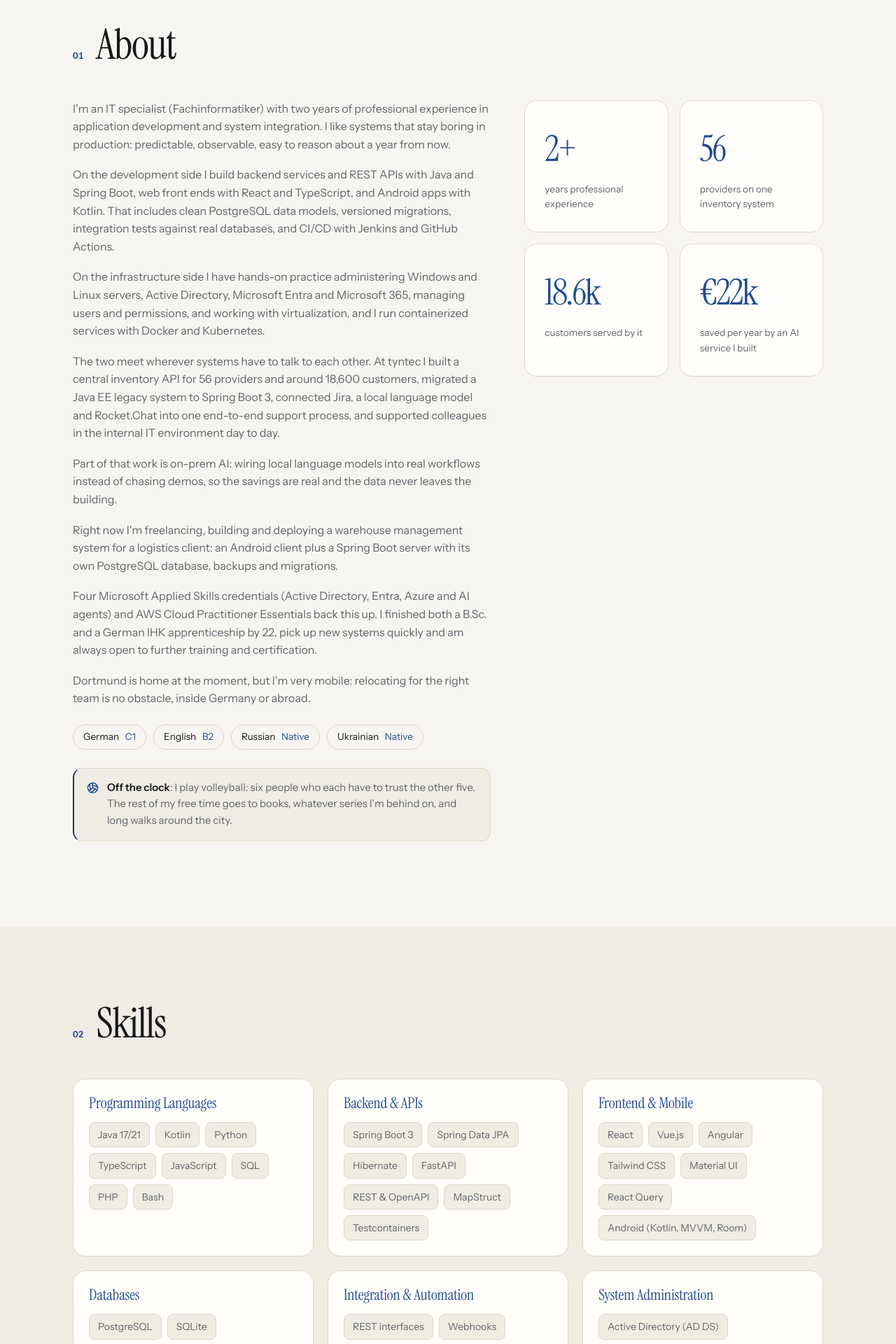
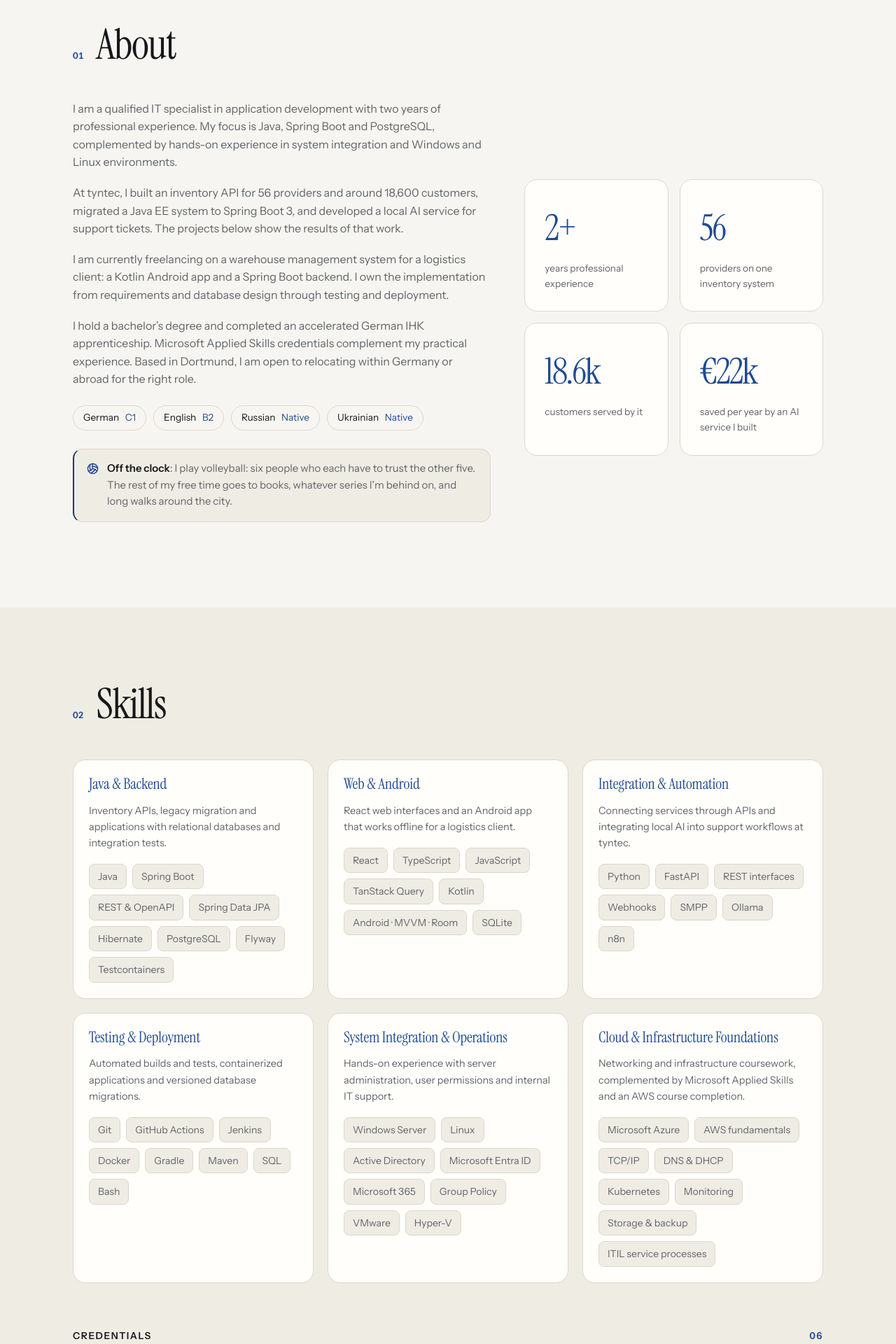
Before and after one commit to ATarasovHub/PersonalWebSite, a React (Vite) app: page / in a window 1280 px wide. Shown: the part 880-2800 px from the top of the page at 70% size. Built offline with nearby package versions, Linux system fonts and the light colour scheme.

Commit message:
Clarify developer focus and streamline portfolio content

```diff
--- a/src/App.css
+++ b/src/App.css
@@ -556,7 +556,7 @@ main {
 .about-stats {
   display: grid;
   grid-template-columns: repeat(2, 1fr);
-  align-self: start;
+  align-self: center;
   gap: 16px;
 }
 
@@ -659,6 +659,13 @@ main {
   color: var(--color-accent);
 }
 
+.skill-summary {
+  color: var(--color-text-muted);
+  font-size: 0.9rem;
+  line-height: 1.6;
+  margin-bottom: 18px;
+}
+
 /* Chips brighten together with their card, then lift individually. */
 .skill-group:hover .skill-chip {
   border-color: rgba(var(--color-accent-rgb), 0.32);
--- a/src/components/Skills.tsx
+++ b/src/components/Skills.tsx
@@ -109,6 +109,7 @@ export default function Skills() {
             <div className="skill-group">
               <span className="skill-sheen" aria-hidden="true" />
               <h3>{group.title}</h3>
+              <p className="skill-summary">{group.summary}</p>
               <div className="skill-chips">
                 {group.items.map((skill) => <span key={skill} className="skill-chip">{skill}</span>)}
               </div>
--- a/src/data/content.de.ts
+++ b/src/data/content.de.ts
@@ -2,9 +2,9 @@ import type { Content } from './types'
 import { personal } from './profile'
 
 export const de: Content = {
-  role: 'Anwendungsentwickler & Systemintegrator',
-  roleLine: 'Anwendungsentwicklung · Systemintegration · Java / Spring Boot · Microsoft-Infrastruktur',
-  tagline: 'Ich entwickle Anwendungen und verbinde sie mit den Systemen und der Infrastruktur, auf denen sie zuverlässig laufen.',
+  role: 'Softwareentwickler · Java & Spring Boot',
+  roleLine: 'Softwareentwickler · Java & Spring Boot',
+  tagline: 'Ich entwickle Backend-Systeme und REST-APIs – mit Erfahrung in Systemintegration und IT-Betrieb.',
   location: 'Dortmund, Deutschland',
   status: 'Offen für Angebote',
 
@@ -34,14 +34,10 @@ export const de: Content = {
   },
 
   bio: [
-    'Ich bin Fachinformatiker mit zwei Jahren Berufserfahrung in der Anwendungsentwicklung und der Systemintegration. Ich mag Systeme, die im Produktivbetrieb langweilig bleiben: vorhersehbar, beobachtbar und auch in einem Jahr noch nachvollziehbar.',
-    'Auf der Entwicklungsseite baue ich Backend-Dienste und REST-APIs mit Java und Spring Boot, Weboberflächen mit React und TypeScript sowie Android-Apps mit Kotlin. Dazu gehören sauberes Datenbankdesign mit PostgreSQL, versionierte Migrationen, Integrationstests gegen echte Datenbanken und CI/CD mit Jenkins und GitHub Actions.',
-    'Auf der Infrastrukturseite habe ich Praxis in der Administration von Windows- und Linux-Servern, Active Directory, Microsoft Entra und Microsoft 365, in der Benutzer- und Rechteverwaltung sowie in der Virtualisierung, und ich betreibe containerisierte Dienste mit Docker und Kubernetes.',
-    'Beides kommt dort zusammen, wo Systeme miteinander sprechen müssen. Bei tyntec habe ich eine zentrale Bestands-API für 56 Provider und rund 18.600 Kunden entwickelt, ein Java-EE-Altsystem auf Spring Boot 3 migriert, Jira, ein lokales Sprachmodell und Rocket.Chat zu einem durchgehenden Support-Prozess verbunden und Kolleginnen und Kollegen im laufenden IT-Betrieb unterstützt.',
-    'Ein Teil davon ist On-Premises-KI: lokale Sprachmodelle in echte Arbeitsabläufe einbinden, statt Demos hinterherzulaufen. So ist die Ersparnis real und die Daten verlassen das Haus nicht.',
-    'Derzeit arbeite ich freiberuflich und setze für einen Logistikkunden ein Lagerverwaltungssystem um und in Betrieb: einen Android-Client und eine Spring-Boot-Serveranwendung mit eigener PostgreSQL-Datenbank, Datensicherung und Migrationen.',
-    'Belegt wird das durch vier Microsoft-Applied-Skills-Nachweise (Active Directory, Entra, Azure und KI-Agenten) sowie AWS Cloud Practitioner Essentials. Bachelor und IHK-Ausbildung habe ich mit 22 abgeschlossen, ich arbeite mich schnell in neue Systeme ein und bin offen für Weiterbildung und Zertifizierung.',
-    'Dortmund ist derzeit mein Zuhause, aber ich bin sehr mobil: Für das richtige Team ziehe ich um, innerhalb Deutschlands wie auch ins Ausland.',
+    'Ich bin Fachinformatiker für Anwendungsentwicklung mit zwei Jahren Berufserfahrung. Mein Schwerpunkt liegt auf Java, Spring Boot und PostgreSQL. Dazu bringe ich praktische Erfahrung in der Systemintegration und im Betrieb von Windows- und Linux-Umgebungen mit.',
+    'Bei tyntec habe ich eine Bestands-API für 56 Provider und rund 18.600 Kunden entwickelt, ein Java-EE-System auf Spring Boot 3 migriert und einen lokalen KI-Dienst zur Ticketbearbeitung umgesetzt. Die Ergebnisse dieser Arbeit finden Sie in den Projekten.',
+    'Aktuell entwickle ich freiberuflich ein Lagerverwaltungssystem für einen Logistikkunden: eine Android-App mit Kotlin und ein Spring-Boot-Backend. Von den Anforderungen über Datenbank und Tests bis zur Bereitstellung verantworte ich die Umsetzung selbst.',
+    'Ich habe einen Bachelorabschluss und eine verkürzte IHK-Ausbildung. Microsoft-Applied-Skills-Nachweise ergänzen meine praktische Erfahrung. Ich lebe in Dortmund und bin für eine passende Stelle innerhalb Deutschlands oder ins Ausland umzugsbereit.',
   ],
 
   offTheClock: {
@@ -58,44 +54,34 @@ export const de: Content = {
 
   skillGroups: [
     {
-      title: 'Programmiersprachen',
-      items: ['Java 17/21', 'Kotlin', 'Python', 'TypeScript', 'JavaScript', 'SQL', 'PHP', 'Bash'],
+      title: 'Java & Backend',
+      summary: 'Bestands-API, Legacy-Migration und eigene Anwendungen mit relationalen Datenbanken und Integrationstests.',
+      items: ['Java', 'Spring Boot', 'REST & OpenAPI', 'Spring Data JPA', 'Hibernate', 'PostgreSQL', 'Flyway', 'Testcontainers'],
     },
     {
-      title: 'Backend & APIs',
-      items: ['Spring Boot 3', 'Spring Data JPA', 'Hibernate', 'FastAPI', 'REST & OpenAPI', 'MapStruct', 'Testcontainers'],
-    },
-    {
-      title: 'Frontend & Mobile',
-      items: ['React', 'Vue.js', 'Angular', 'Tailwind CSS', 'Material UI', 'React Query', 'Android (Kotlin, MVVM, Room)'],
-    },
-    {
-      title: 'Datenbanken',
-      items: ['PostgreSQL', 'SQLite', 'Flyway-Migrationen', 'Caffeine Cache'],
+      title: 'Web & Android',
+      summary: 'React-Oberflächen für Webanwendungen und eine offline-fähige Android-App für einen Logistikkunden.',
+      items: ['React', 'TypeScript', 'JavaScript', 'TanStack Query', 'Kotlin', 'Android · MVVM · Room', 'SQLite'],
     },
     {
       title: 'Integration & Automatisierung',
-      items: ['REST-Schnittstellen', 'Webhooks', 'SMPP', 'n8n', 'Ollama (On-Premises-KI)', 'MLflow', 'Label Studio'],
+      summary: 'Schnittstellen zwischen Diensten und lokale KI zur Bearbeitung von Support-Tickets bei tyntec.',
+      items: ['Python', 'FastAPI', 'REST-Schnittstellen', 'Webhooks', 'SMPP', 'Ollama', 'n8n'],
     },
     {
-      title: 'Systemadministration',
-      items: ['Active Directory (AD DS)', 'Microsoft Entra ID', 'Microsoft 365', 'Windows Server', 'Linux (Ubuntu, CentOS)', 'Benutzer- & Rechteverwaltung', 'Gruppenrichtlinien'],
+      title: 'Tests & Bereitstellung',
+      summary: 'Automatisierte Builds und Tests, containerisierte Anwendungen und versionierte Datenbankmigrationen.',
+      items: ['Git', 'GitHub Actions', 'Jenkins', 'Docker', 'Gradle', 'Maven', 'SQL', 'Bash'],
     },
     {
-      title: 'Virtualisierung & Container',
-      items: ['VMware', 'Hyper-V', 'Docker', 'Kubernetes'],
+      title: 'Systemintegration & Betrieb',
+      summary: 'Praktische Erfahrung mit Serveradministration, Benutzerrechten und Unterstützung im internen IT-Betrieb.',
+      items: ['Windows Server', 'Linux', 'Active Directory', 'Microsoft Entra ID', 'Microsoft 365', 'Gruppenrichtlinien', 'VMware', 'Hyper-V'],
     },
     {
-      title: 'Cloud',
-      items: ['Microsoft Azure', 'Ressourcenverwaltung', 'Identitäts- & Zugriffsverwaltung', 'AWS-Grundlagen'],
-    },
-    {
-      title: 'Netzwerk, Betrieb & Service',
-      items: ['TCP/IP', 'DNS', 'DHCP', 'Monitoring', 'Storage- & Backup-Konzepte', 'ITIL-Serviceprozesse'],
-    },
-    {
-      title: 'DevOps & Werkzeuge',
-      items: ['Git', 'Jenkins CI', 'GitHub Actions', 'Gradle', 'Maven', 'Jira', 'Confluence', 'Rocket.Chat', 'Salesforce CRM', 'Shopware'],
+      title: 'Cloud & Infrastruktur-Grundlagen',
+      summary: 'Ausbildung und Weiterbildung in Netzwerken und Infrastruktur, ergänzt durch Microsoft Applied Skills und einen AWS-Kursabschluss.',
+      items: ['Microsoft Azure', 'AWS-Grundlagen', 'TCP/IP', 'DNS & DHCP', 'Kubernetes', 'Monitoring', 'Storage & Backup', 'ITIL-Serviceprozesse'],
     },
   ],
 
@@ -417,7 +403,7 @@ export const de: Content = {
   contact: {
     heading: 'Sprechen wir',
     intro:
-      'Ich bin offen für Positionen in der Anwendungsentwicklung, der Systemintegration und im IT-Support sowie für freiberufliche Projekte. Schreiben Sie mir direkt oder melden Sie sich über LinkedIn; beides erreicht mich sofort.',
+      'Ich suche eine Stelle in der Softwareentwicklung mit Java und Spring Boot. Auch Aufgaben an der Schnittstelle zu Systemintegration und IT-Betrieb interessieren mich. Für freiberufliche Projekte bin ich ebenfalls offen. Schreiben Sie mir per E-Mail oder auf LinkedIn.',
     emailCta: 'E-Mail schreiben',
     linkedinCta: 'Auf LinkedIn vernetzen',
     copy: 'Adresse kopieren',
@@ -433,8 +419,8 @@ export const de: Content = {
   },
 
   meta: {
-    title: 'Andrii Tarasov | Anwendungsentwickler & Systemintegrator',
+    title: 'Andrii Tarasov | Java & Spring Boot Entwickler',
     description:
-      'Fachinformatiker in Dortmund für Anwendungsentwicklung und Systemintegration: Java, Spring Boot, React und Kotlin sowie Active Directory, Microsoft Entra, Azure, Docker und API-Integration. Offen für Positionen in Entwicklung, Systemintegration und Support.',
+      'Java- und Spring-Boot-Entwickler in Dortmund mit Erfahrung in Systemintegration. Projekte, Berufserfahrung und Lebenslauf. Offen für Angebote und umzugsbereit.',
   },
 }
--- a/src/data/content.en.ts
+++ b/src/data/content.en.ts
@@ -2,9 +2,9 @@ import type { Content } from './types'
 import { personal } from './profile'
 
 export const en: Content = {
-  role: 'Software Developer & System Integration Engineer',
-  roleLine: 'Application Development · System Integration · Java / Spring Boot · Microsoft Infrastructure',
-  tagline: 'I build applications and connect them to the systems and infrastructure they run on reliably.',
+  role: 'Software Developer · Java & Spring Boot',
+  roleLine: 'Software Developer · Java & Spring Boot',
+  tagline: 'I build backend systems and REST APIs, with hands-on experience in system integration and IT operations.',
   location: 'Dortmund, Germany',
   status: 'Open to work',
 
@@ -34,14 +34,10 @@ export const en: Content = {
   },
 
   bio: [
-    "I'm an IT specialist (Fachinformatiker) with two years of professional experience in application development and system integration. I like systems that stay boring in production: predictable, observable, easy to reason about a year from now.",
-    'On the development side I build backend services and REST APIs with Java and Spring Boot, web front ends with React and TypeScript, and Android apps with Kotlin. That includes clean PostgreSQL data models, versioned migrations, integration tests against real databases, and CI/CD with Jenkins and GitHub Actions.',
-    'On the infrastructure side I have hands-on practice administering Windows and Linux servers, Active Directory, Microsoft Entra and Microsoft 365, managing users and permissions, and working with virtualization, and I run containerized services with Docker and Kubernetes.',
-    'The two meet wherever systems have to talk to each other. At tyntec I built a central inventory API for 56 providers and around 18,600 customers, migrated a Java EE legacy system to Spring Boot 3, connected Jira, a local language model and Rocket.Chat into one end-to-end support process, and supported colleagues in the internal IT environment day to day.',
-    'Part of that work is on-prem AI: wiring local language models into real workflows instead of chasing demos, so the savings are real and the data never leaves the building.',
-    "Right now I'm freelancing, building and deploying a warehouse management system for a logistics client: an Android client plus a Spring Boot server with its own PostgreSQL database, backups and migrations.",
-    'Four Microsoft Applied Skills credentials (Active Directory, Entra, Azure and AI agents) and AWS Cloud Practitioner Essentials back this up. I finished both a B.Sc. and a German IHK apprenticeship by 22, pick up new systems quickly and am always open to further training and certification.',
-    "Dortmund is home at the moment, but I'm very mobile: relocating for the right team is no obstacle, inside Germany or abroad.",
+    'I am a qualified IT specialist in application development with two years of professional experience. My focus is Java, Spring Boot and PostgreSQL, complemented by hands-on experience in system integration and Windows and Linux environments.',
+    'At tyntec, I built an inventory API for 56 providers and around 18,600 customers, migrated a Java EE system to Spring Boot 3, and developed a local AI service for support tickets. The projects below show the results of that work.',
+    'I am currently freelancing on a warehouse management system for a logistics client: a Kotlin Android app and a Spring Boot backend. I own the implementation from requirements and database design through testing and deployment.',
+    'I hold a bachelor’s degree and completed an accelerated German IHK apprenticeship. Microsoft Applied Skills credentials complement my practical experience. Based in Dortmund, I am open to relocating within Germany or abroad for the right role.',
   ],
 
   offTheClock: {
@@ -58,44 +54,34 @@ export const en: Content = {
 
   skillGroups: [
     {
-      title: 'Programming Languages',
-      items: ['Java 17/21', 'Kotlin', 'Python', 'TypeScript', 'JavaScript', 'SQL', 'PHP', 'Bash'],
+      title: 'Java & Backend',
+      summary: 'Inventory APIs, legacy migration and applications with relational databases and integration tests.',
+      items: ['Java', 'Spring Boot', 'REST & OpenAPI', 'Spring Data JPA', 'Hibernate', 'PostgreSQL', 'Flyway', 'Testcontainers'],
     },
     {
-      title: 'Backend & APIs',
-      items: ['Spring Boot 3', 'Spring Data JPA', 'Hibernate', 'FastAPI', 'REST & OpenAPI', 'MapStruct', 'Testcontainers'],
-    },
-    {
-      title: 'Frontend & Mobile',
-      items: ['React', 'Vue.js', 'Angular', 'Tailwind CSS', 'Material UI', 'React Query', 'Android (Kotlin, MVVM, Room)'],
-    },
-    {
-      title: 'Databases',
-      items: ['PostgreSQL', 'SQLite', 'Flyway migrations', 'Caffeine Cache'],
+      title: 'Web & Android',
+      summary: 'React web interfaces and an Android app that works offline for a logistics client.',
+      items: ['React', 'TypeScript', 'JavaScript', 'TanStack Query', 'Kotlin', 'Android · MVVM · Room', 'SQLite'],
     },
     {
       title: 'Integration & Automation',
-      items: ['REST interfaces', 'Webhooks', 'SMPP', 'n8n', 'Ollama (on-prem AI)', 'MLflow', 'Label Studio'],
+      summary: 'Connecting services through APIs and integrating local AI into support workflows at tyntec.',
+      items: ['Python', 'FastAPI', 'REST interfaces', 'Webhooks', 'SMPP', 'Ollama', 'n8n'],
     },
     {
-      title: 'System Administration',
-      items: ['Active Directory (AD DS)', 'Microsoft Entra ID', 'Microsoft 365', 'Windows Server', 'Linux (Ubuntu, CentOS)', 'User & permission management', 'Group Policy'],
+      title: 'Testing & Deployment',
+      summary: 'Automated builds and tests, containerized applications and versioned database migrations.',
+      items: ['Git', 'GitHub Actions', 'Jenkins', 'Docker', 'Gradle', 'Maven', 'SQL', 'Bash'],
     },
     {
-      title: 'Virtualization & Containers',
-      items: ['VMware', 'Hyper-V', 'Docker', 'Kubernetes'],
+      title: 'System Integration & Operations',
+      summary: 'Hands-on experience with server administration, user permissions and internal IT support.',
+      items: ['Windows Server', 'Linux', 'Active Directory', 'Microsoft Entra ID', 'Microsoft 365', 'Group Policy', 'VMware', 'Hyper-V'],
     },
     {
-      title: 'Cloud',
-      items: ['Microsoft Azure', 'Resource management', 'Identity & access management', 'AWS fundamentals'],
-    },
-    {
-      title: 'Network, Operations & Service',
-      items: ['TCP/IP', 'DNS', 'DHCP', 'Monitoring', 'Storage & backup concepts', 'ITIL service processes'],
-    },
-    {
-      title: 'DevOps & Tools',
-      items: ['Git', 'Jenkins CI', 'GitHub Actions', 'Gradle', 'Maven', 'Jira', 'Confluence', 'Rocket.Chat', 'Salesforce CRM', 'Shopware'],
+      title: 'Cloud & Infrastructure Foundations',
+      summary: 'Networking and infrastructure coursework, complemented by Microsoft Applied Skills and an AWS course completion.',
+      items: ['Microsoft Azure', 'AWS fundamentals', 'TCP/IP', 'DNS & DHCP', 'Kubernetes', 'Monitoring', 'Storage & backup', 'ITIL service processes'],
     },
   ],
 
@@ -417,7 +403,7 @@ export const en: Content = {
   contact: {
     heading: "Let's talk",
     intro:
-      'Open to positions in software development, system integration and IT support, and to freelance work. Write to me directly or reach out on LinkedIn; both land with me straight away.',
+      'I am looking for a software development role with Java and Spring Boot. I am also interested in work that combines development with system integration and IT operations, and I am open to freelance projects. Get in touch by email or on LinkedIn.',
     emailCta: 'Write me an email',
     linkedinCta: 'Connect on LinkedIn',
     copy: 'Copy address',
@@ -433,8 +419,8 @@ export const en: Content = {
   },
 
   meta: {
-    title: 'Andrii Tarasov | Software Developer & System Integration Engineer',
+    title: 'Andrii Tarasov | Java & Spring Boot Developer',
     description:
-      'IT specialist in Dortmund for application development and system integration: Java, Spring Boot, React and Kotlin, plus Active Directory, Microsoft Entra, Azure, Docker and API integration. Open to development, system integration and support roles.',
+      'Java and Spring Boot developer in Dortmund with system integration experience. Projects, professional experience and CV. Open to work and relocation.',
   },
 }
--- a/src/data/types.ts
+++ b/src/data/types.ts
@@ -4,6 +4,7 @@ export type DiagramKey = 'triage' | 'stock' | 'gateway' | 'threadly'
 
 export type SkillGroup = {
   title: string
+  summary: string
   items: string[]
 }
 
```
Also changed, not shown: index.html (+15 -17 lines).
